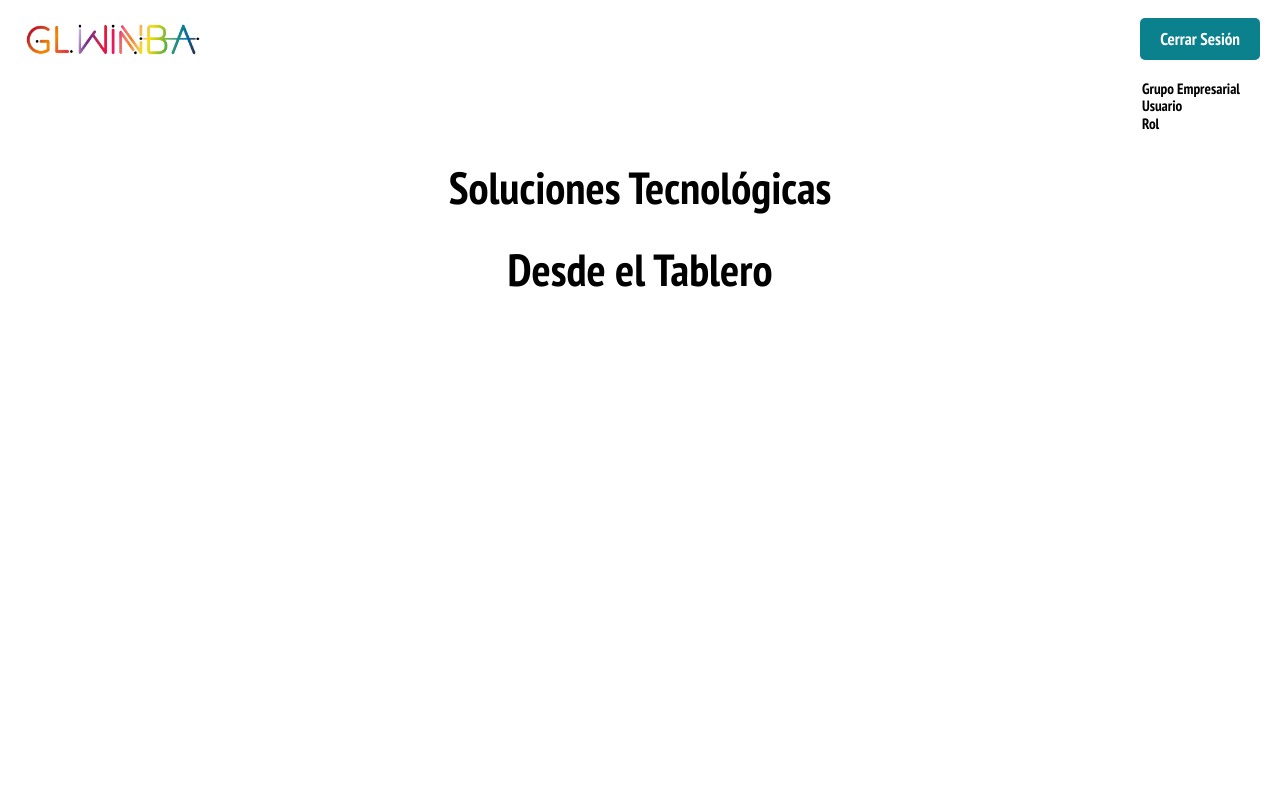
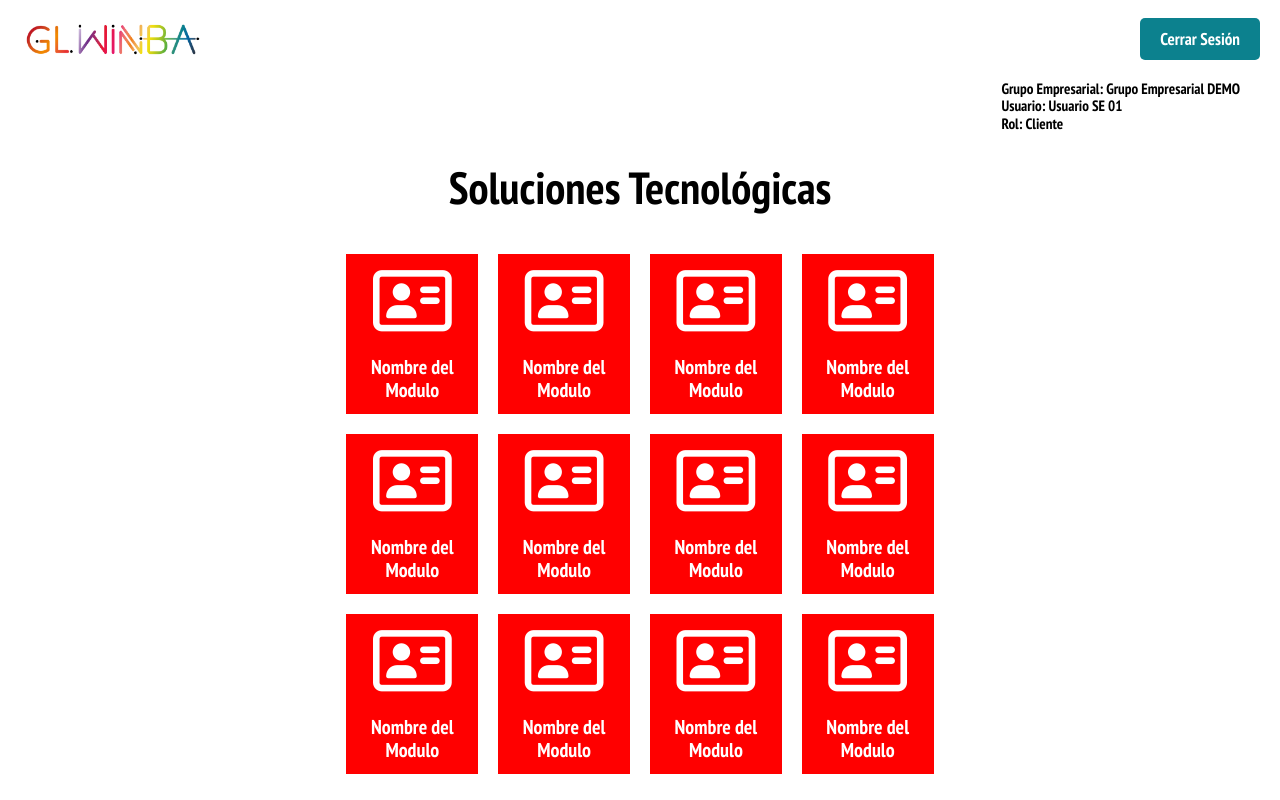
Before and after one commit to betanzos515/glwinba, a React (Create React App) app: page / in a window 1280 px wide. Built offline with nearby package versions, Linux system fonts and the light colour scheme.

Commit message:
Subiendo avances

```diff
--- a/public/index.html
+++ b/public/index.html
@@ -28,6 +28,7 @@
     <link rel="preconnect" href="https://fonts.googleapis.com">
     <link rel="preconnect" href="https://fonts.gstatic.com" crossorigin>
     <link href="https://fonts.googleapis.com/css2?family=PT+Sans+Narrow:wght@400;700&display=swap" rel="stylesheet">
+    <link rel="stylesheet" href="https://cdnjs.cloudflare.com/ajax/libs/font-awesome/6.0.0-beta2/css/all.min.css" integrity="sha512-YWzhKL2whUzgiheMoBFwW8CKV4qpHQAEuvilg9FAn5VJUDwKZZxkJNuGM4XkWuk94WCrrwslk8yWNGmY1EduTA==" crossorigin="anonymous" referrerpolicy="no-referrer" />
     <link rel="stylesheet" href="https://cdnjs.cloudflare.com/ajax/libs/normalize/8.0.1/normalize.min.css" integrity="sha512-NhSC1YmyruXifcj/KFRWoC561YpHpc5Jtzgvbuzx5VozKpWvQ+4nXhPdFgmx8xqexRcpAglTj9sIBWINXa8x5w==" crossorigin="anonymous" referrerpolicy="no-referrer" />
     <title>GLWinba</title>
   </head>
--- /dev/null
+++ b/src/components/Tablero/Modulo.js
@@ -0,0 +1,10 @@
+import React from 'react'
+import '../../styles/UI/Modulo.css';
+export const Modulo = ({titulo}) => {
+    return (
+        <div className='modulo'>
+            <i class="far fa-address-card"></i>
+            <p>{titulo}</p>
+        </div>
+    )
+}
--- a/src/components/Tablero/Tablero.js
+++ b/src/components/Tablero/Tablero.js
@@ -1,9 +1,16 @@
 import React from 'react'
+import { Modulo } from './Modulo'
+import '../../styles/UI/Tablero.css'
+import { data } from '../../helpers/dataTablero'
+export const Tablero = () => {
 
-export const Tablero = () => {
     return (
-        <div>
-            <h1>Desde el Tablero</h1>
+        <div className='tablero'>
+           {
+               data.map(item =>(
+                    <Modulo titulo={item.titulo}/>
+               ))
+           }
         </div>
     )
 }
--- a/src/components/UI/Main.js
+++ b/src/components/UI/Main.js
@@ -3,16 +3,21 @@ import { Header } from '../UI/Header';
 import '../../styles/UI/Main.css';
 import { Titulo } from './Titulo';
 import { Tablero } from '../Tablero/Tablero';
-
+const data = {
+    grupoEmpresarial:'Grupo Empresarial DEMO',
+    usuario:'Usuario SE 01',
+    rol:'Cliente'
+}
+const { grupoEmpresarial, usuario, rol } = data;
 export const Main = () => {
     return (
         <>
             <Header/>
             <div className='main'>
                 <div className='info'>
-                    <p>Grupo Empresarial</p>
-                    <p>Usuario</p>
-                    <p>Rol</p>
+                    <p>Grupo Empresarial: {grupoEmpresarial}</p>
+                    <p>Usuario: {usuario}</p>
+                    <p>Rol: {rol}</p>
                 </div>
                 <div className="contenedor">
                     <Titulo texto='Soluciones Tecnológicas'/>
--- /dev/null
+++ b/src/helpers/dataTablero.js
@@ -0,0 +1,39 @@
+export const data = [
+    {
+        titulo:'Nombre del Modulo'
+    },
+    {
+        titulo:'Nombre del Modulo'
+    },
+    {
+        titulo:'Nombre del Modulo'
+    },
+    {
+        titulo:'Nombre del Modulo'
+    },
+    {
+        titulo:'Nombre del Modulo'
+    },
+    {
+        titulo:'Nombre del Modulo'
+    },
+    {
+        titulo:'Nombre del Modulo'
+    },
+    {
+        titulo:'Nombre del Modulo'
+    },
+    {
+        titulo:'Nombre del Modulo'
+    },
+    {
+        titulo:'Nombre del Modulo'
+    },
+    {
+        titulo:'Nombre del Modulo'
+    },
+    {
+        titulo:'Nombre del Modulo'
+    },
+
+]
--- /dev/null
+++ b/src/styles/UI/Modulo.css
@@ -0,0 +1,19 @@
+.modulo{
+    display: flex;
+    flex-direction: column;
+    align-items: center;
+    flex-basis: calc(23% - 2rem);
+    min-height: 16rem;
+    background: #ff0000;
+    margin: 1rem;
+    justify-content: center;
+    color: white;
+    font-size: 2rem;
+    font-weight: bold;
+    padding: 1rem;
+}
+
+i{
+    font-size: 7rem;
+    margin-bottom: 2rem;
+}
--- /dev/null
+++ b/src/styles/UI/Tablero.css
@@ -0,0 +1,8 @@
+.tablero{
+    width: 55%;
+    display: flex;
+    margin: 0 auto;
+    flex-wrap: wrap;
+    justify-content: center;
+    align-items: center;
+}
```
